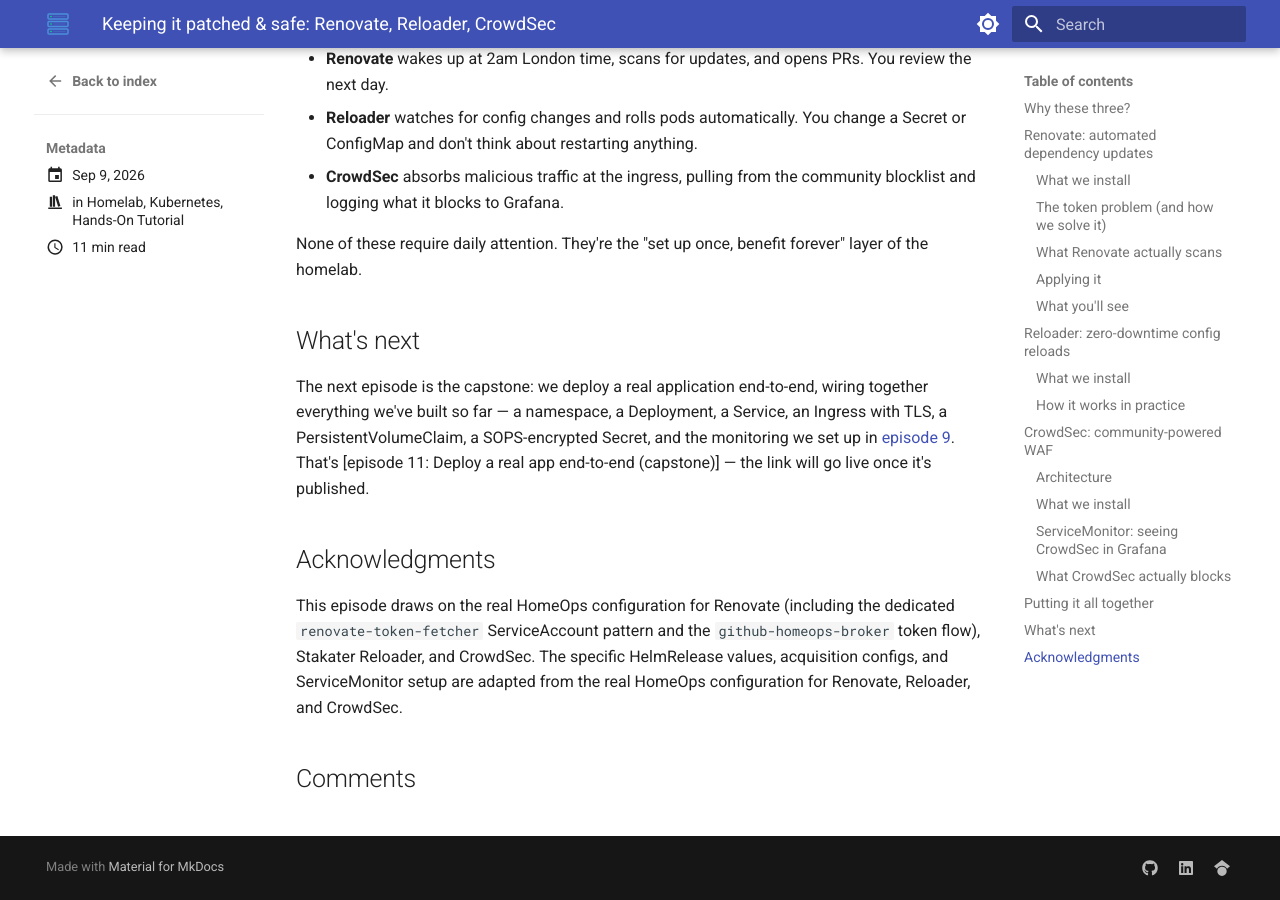
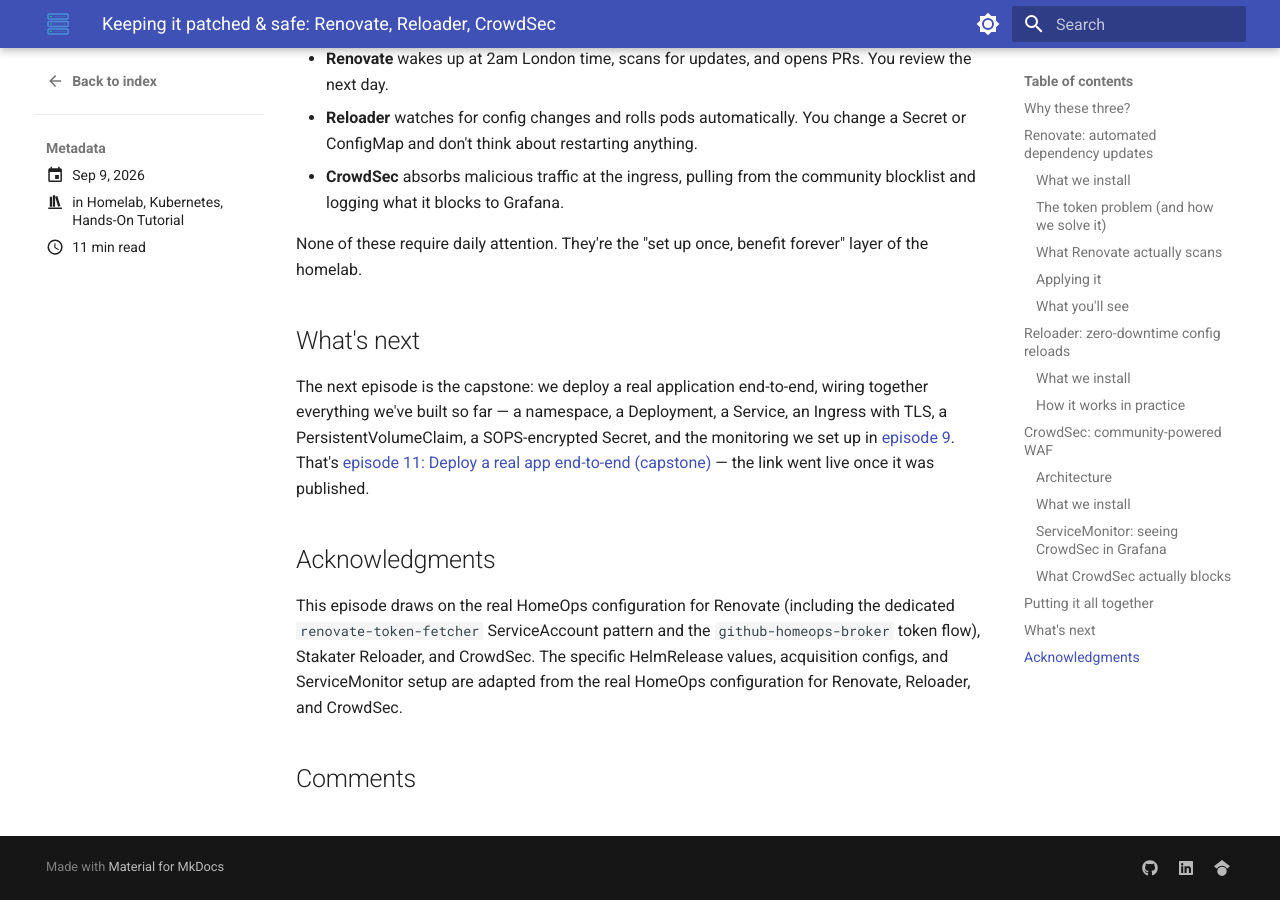
Before and after one commit to shubhamwagh/blog, an MkDocs documentation site: the page built from docs/posts/hands-on-ep10-patching-crowdsec.md, in a window 1280 px wide and 900 px high, scrolled down 12700 px. Built offline with MkDocs 1.6.1 and Material for MkDocs 9.7.7, drawn with Linux system fonts in a browser that asks for light colours; comment, search, counter and statistics services are not loaded.

Commit message:
Backfill: link to episode 11 (deploy app capstone) in ep10

```diff
--- a/docs/posts/hands-on-ep10-patching-crowdsec.md
+++ b/docs/posts/hands-on-ep10-patching-crowdsec.md
@@ -627,7 +627,7 @@ homelab.
 The next episode is the capstone: we deploy a real application end-to-end, wiring together
 everything we've built so far — a namespace, a Deployment, a Service, an Ingress with TLS,
 a PersistentVolumeClaim, a SOPS-encrypted Secret, and the monitoring we set up in [episode 9](/monitoring-that-pages-you-prometheus--grafana--ntfy/).
-That's [episode 11: Deploy a real app end-to-end (capstone)] — the link will go live once it's published.
+That's [episode 11: Deploy a real app end-to-end (capstone)](/deploy-a-real-app-end-to-end-capstone/) — the link went live once it was published.</p>
 
 ## Acknowledgments
 
```
